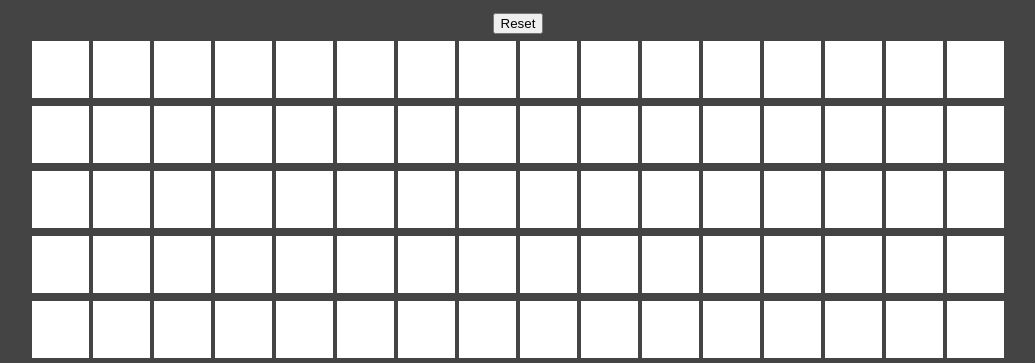
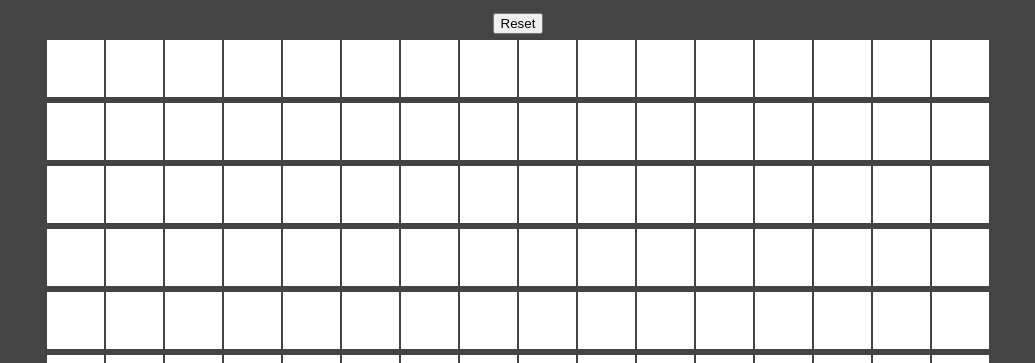
Before and after one commit to brycefarnsworth/etch-a-sketch, a plain HTML site: page index.html in a window 1280 px wide. Shown: the top 363 px of the page, without its empty margins (130-1165 px from the left). Drawn offline with Linux system fonts and the light colour scheme.

Commit message:
Margin adjustments.

```diff
--- a/css/etch-a-sketch.css
+++ b/css/etch-a-sketch.css
@@ -18,5 +18,5 @@ div.cell {
 	width: 57px;
 	display: inline-block;
 	background-color: #FFF;
-	margin: 2px;
+	margin: 1px;
 }
```
